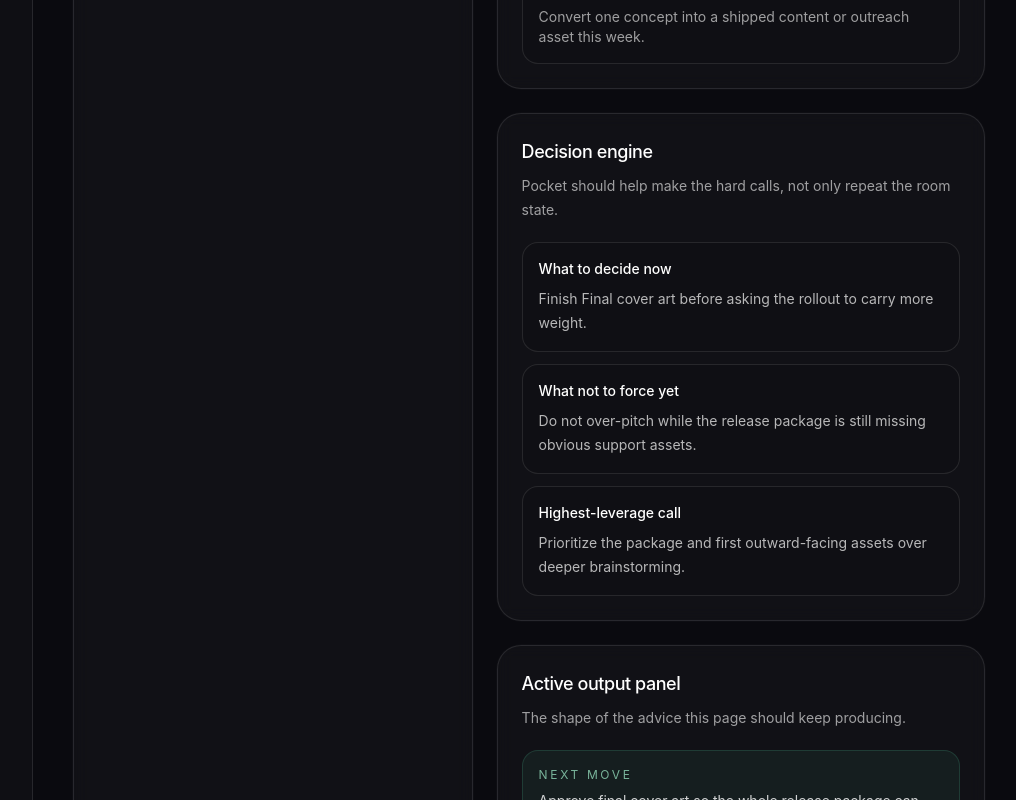
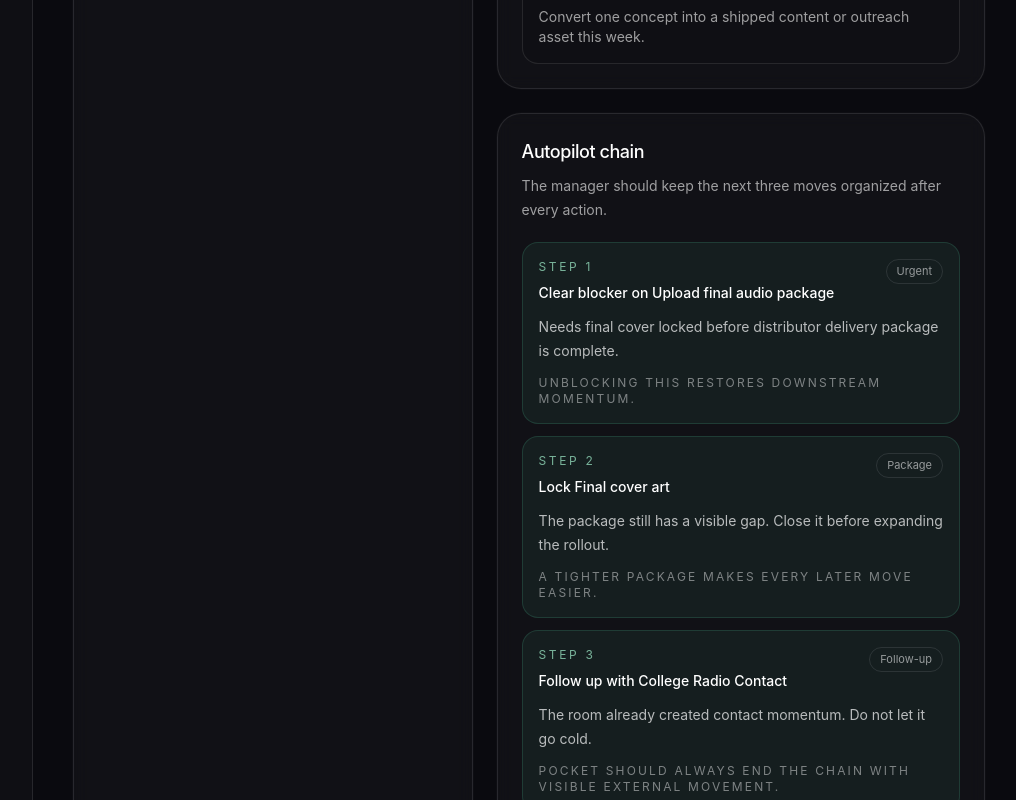
Before and after one commit to oogunbiyi22/pocket-manager, a Next.js app: page /manager in a window 1280 px wide. Shown: the part 3540-4340 px from the top of the page, without its empty margins (255-1271 px from the left). Built offline with nearby package versions, Linux system fonts and the light colour scheme.

Commit message:
Add Pocket Manager autopilot follow-through

```diff
--- a/src/app/manager/page.tsx
+++ b/src/app/manager/page.tsx
@@ -5,6 +5,7 @@ import { AppShell, Panel } from "@/components/app-shell";
 import { usePocket } from "@/components/pocket-provider";
 import { AIVoiceInputDemo } from "@/components/ui/ai-voice-input-demo";
 import {
+  getAutopilotRecommendations,
   getAudienceOwnershipLayer,
   getCompanionProfile,
   getCompanionActions,
@@ -30,6 +31,7 @@ export default function ManagerPage() {
   const missing = getWhatAmIMissing(activeProject);
   const companion = getCompanionProfile(activeProject);
   const companionActions = getCompanionActions(activeProject);
+  const autopilot = getAutopilotRecommendations(activeProject);
   const tasteBoard = getTasteBoard(activeProject);
   const decisionEngine = getDecisionEngine(activeProject);
   const revenueBrain = getRevenueBrain(activeProject);
@@ -142,6 +144,26 @@ export default function ManagerPage() {
                   <div className="text-xs uppercase tracking-[0.22em] text-emerald-200/70">{item.label}</div>
                   <div className="mt-2 font-medium text-white">{item.title}</div>
                   <div className="mt-2 text-white/60">{item.detail}</div>
+                </div>
+              ))}
+            </div>
+          </Panel>
+
+          <Panel title="Autopilot chain" description="The manager should keep the next three moves organized after every action.">
+            <div className="space-y-3 text-sm text-white/70">
+              {autopilot.map((item, index) => (
+                <div key={item.title} className="rounded-2xl border border-emerald-300/15 bg-emerald-300/6 px-4 py-4">
+                  <div className="flex items-start justify-between gap-3">
+                    <div>
+                      <div className="text-xs uppercase tracking-[0.22em] text-emerald-200/70">Step {index + 1}</div>
+                      <div className="mt-2 font-medium text-white">{item.title}</div>
+                    </div>
+                    <div className="rounded-full border border-white/10 px-2.5 py-1 text-[11px] text-white/55">
+                      {item.tone}
+                    </div>
+                  </div>
+                  <div className="mt-3 leading-6 text-white/70">{item.detail}</div>
+                  <div className="mt-3 text-xs uppercase tracking-[0.18em] text-white/45">{item.reason}</div>
                 </div>
               ))}
             </div>
--- a/src/app/projects/[projectId]/page.tsx
+++ b/src/app/projects/[projectId]/page.tsx
@@ -6,6 +6,7 @@ import { ChangeEvent, useState } from "react";
 import { AppShell, Panel } from "@/components/app-shell";
 import { usePocket } from "@/components/pocket-provider";
 import {
+  getAutopilotRecommendations,
   getAssetActionLinks,
   getAudienceOwnershipLayer,
   getCollaborationPockets,
@@ -53,6 +54,7 @@ export default function ProjectDetailPage() {
   }
 
   const timeline = getProjectTimeline(project);
+  const autopilot = getAutopilotRecommendations(project);
   const openTasks = getOpenTaskCount(project);
   const blockedTasks = getBlockedTaskCount(project);
   const readiness = getReleaseReadiness(project);
@@ -195,16 +197,16 @@ export default function ProjectDetailPage() {
 
         <Panel title="Immediate next actions" description="Keep the room narrow enough to move without drifting.">
           <div className="space-y-3 text-sm text-white/75">
-            {[
-              project.nextStep,
-              project.missingAssets[0] ? `Resolve: ${project.missingAssets[0]}` : "No missing asset at the top right now.",
-              project.tasks.find((task) => task.status !== "Done")?.title ?? "No open task at the top right now.",
-              project.outreach.find((item) => item.status === "Draft" || item.status === "Follow-up due")
-                ? `Outreach: ${project.outreach.find((item) => item.status === "Draft" || item.status === "Follow-up due")?.name}`
-                : "No urgent outreach follow-up right now.",
-            ].map((item) => (
-              <div key={item} className="rounded-2xl border border-emerald-300/15 bg-emerald-300/6 px-4 py-4">
-                {item}
+            {autopilot.map((item, index) => (
+              <div key={item.title} className="rounded-2xl border border-emerald-300/15 bg-emerald-300/6 px-4 py-4">
+                <div className="flex items-start justify-between gap-3">
+                  <div className="font-medium text-white">Step {index + 1}: {item.title}</div>
+                  <div className="rounded-full border border-white/10 px-2.5 py-1 text-[11px] text-white/55">
+                    {item.tone}
+                  </div>
+                </div>
+                <div className="mt-3 leading-6 text-white/70">{item.detail}</div>
+                <div className="mt-3 text-xs uppercase tracking-[0.18em] text-white/45">{item.reason}</div>
               </div>
             ))}
           </div>
--- a/src/app/projects/page.tsx
+++ b/src/app/projects/page.tsx
@@ -4,6 +4,7 @@ import Link from "next/link";
 import { AppShell, Panel } from "@/components/app-shell";
 import { usePocket } from "@/components/pocket-provider";
 import {
+  getAutopilotRecommendations,
   getDecisionEngine,
   getBlockedTaskCount,
   getOpenTaskCount,
@@ -64,6 +65,7 @@ export default function ProjectsPage() {
               const revenue = getRevenueBrain(project)[0];
               const roomState = roomStates.find((item) => item.id === project.id);
               const followThrough = getPostReleaseMode(project)[0];
+              const autopilot = getAutopilotRecommendations(project);
 
               return (
                 <Link
@@ -96,6 +98,17 @@ export default function ProjectsPage() {
                   <div className="mt-4 rounded-2xl border border-white/10 bg-black/10 px-4 py-3 text-sm text-white/65">
                     <span className="text-white">Follow-through:</span> {followThrough.detail}
                   </div>
+                  <div className="mt-4 rounded-2xl border border-emerald-300/15 bg-emerald-300/6 px-4 py-4 text-sm text-white/75">
+                    <div className="text-xs uppercase tracking-[0.22em] text-emerald-200/70">Autopilot chain</div>
+                    <div className="mt-3 space-y-2">
+                      {autopilot.slice(0, 2).map((item) => (
+                        <div key={item.title}>
+                          <div className="font-medium text-white">{item.title}</div>
+                          <div className="mt-1 text-white/60">{item.reason}</div>
+                        </div>
+                      ))}
+                    </div>
+                  </div>
                   <div className="mt-4 flex flex-wrap gap-2 text-[11px] text-white/55">
                     <span className="rounded-full border border-white/10 px-2.5 py-1">{openTasks} open tasks</span>
                     <span className="rounded-full border border-white/10 px-2.5 py-1">{blockedTasks} blocked</span>
--- a/src/components/pocket-provider.tsx
+++ b/src/components/pocket-provider.tsx
@@ -225,6 +225,9 @@ export function PocketProvider({ children }: { children: ReactNode }) {
             if (actionType === "Task") {
               return {
                 ...project,
+                nextStep: `Finish manager follow-through for ${project.nextStep.toLowerCase()}`,
+                managerNote: `Manager converted the room into a task lane: ${project.nextStep}`,
+                priorities: [`Finish manager follow-through`, ...project.priorities].slice(0, 5),
                 tasks: [
                   {
                     title: `Manager follow-through: ${project.nextStep}`,
@@ -241,6 +244,9 @@ export function PocketProvider({ children }: { children: ReactNode }) {
             if (actionType === "Pitch draft") {
               return {
                 ...project,
+                nextStep: `Review and send the draft for ${project.outreach[0]?.name ?? project.name}`,
+                managerNote: `Manager opened an outreach draft lane for ${project.name}.`,
+                priorities: [`Send outreach draft`, ...project.priorities].slice(0, 5),
                 outreach: project.outreach.map((item, index) =>
                   index === 0 ? { ...item, status: "Draft" } : item,
                 ),
@@ -250,6 +256,9 @@ export function PocketProvider({ children }: { children: ReactNode }) {
             if (actionType === "Content item") {
               return {
                 ...project,
+                nextStep: `Turn the queued content move into a scheduled post for ${project.name}.`,
+                managerNote: `Manager queued a content move for the room and pushed it into follow-through.`,
+                priorities: [`Schedule new content move`, ...project.priorities].slice(0, 5),
                 contentIdeas: [
                   `Queued by manager: ${project.contentIdeas[0] ?? "new rollout move"}`,
                   ...project.contentIdeas,
@@ -260,7 +269,9 @@ export function PocketProvider({ children }: { children: ReactNode }) {
             if (actionType === "Reminder") {
               return {
                 ...project,
+                nextStep: "Check the saved follow-up and keep the room moving today.",
                 managerNote: `${project.managerNote} Follow-up timing was saved so the room does not lose momentum.`,
+                priorities: [`Check saved follow-up timing`, ...project.priorities].slice(0, 5),
               };
             }
 
@@ -370,11 +381,26 @@ export function PocketProvider({ children }: { children: ReactNode }) {
               return project;
             }
 
+            const updatedTasks = project.tasks.map((task) =>
+              task.title === taskTitle ? { ...task, status, blocked: status === "Done" ? false : task.blocked } : task,
+            );
+            const nextOpenTask = updatedTasks.find((task) => task.status !== "Done");
+
             return {
               ...project,
-              tasks: project.tasks.map((task) =>
-                task.title === taskTitle ? { ...task, status, blocked: status === "Done" ? false : task.blocked } : task,
-              ),
+              tasks: updatedTasks,
+              nextStep:
+                status === "Done"
+                  ? nextOpenTask?.title ?? "Review the room and queue the next move."
+                  : `Move ${taskTitle.toLowerCase()} forward today.`,
+              managerNote:
+                status === "Done"
+                  ? `Task completed: ${taskTitle}. Pocket pushed the next room move to the front.`
+                  : `Task updated: ${taskTitle} is now ${status.toLowerCase()}.`,
+              priorities:
+                status === "Done"
+                  ? project.priorities.filter((item) => item !== taskTitle).slice(0, 5)
+                  : [taskTitle, ...project.priorities.filter((item) => item !== taskTitle)].slice(0, 5),
             };
           }),
         );
@@ -388,6 +414,15 @@ export function PocketProvider({ children }: { children: ReactNode }) {
 
             return {
               ...project,
+              nextStep:
+                status === "Sent"
+                  ? `Track replies from ${contactName} and queue the next outreach move.`
+                  : `Update and send outreach for ${contactName}.`,
+              managerNote:
+                status === "Sent"
+                  ? `Outreach moved live: ${contactName} was sent.`
+                  : `Outreach status changed for ${contactName}: ${status}.`,
+              priorities: [`Outreach: ${contactName}`, ...project.priorities.filter((item) => item !== `Outreach: ${contactName}`)].slice(0, 5),
               outreach: project.outreach.map((item) =>
                 item.name === contactName ? { ...item, status } : item,
               ),
@@ -454,6 +489,7 @@ export function PocketProvider({ children }: { children: ReactNode }) {
                 ...project,
                 nextStep: summary,
                 managerNote: `Manager generated a new execution move: ${summary}`,
+                priorities: [summary, ...project.priorities.filter((item) => item !== summary)].slice(0, 5),
                 tasks: [
                   {
                     title: summary,
@@ -470,7 +506,9 @@ export function PocketProvider({ children }: { children: ReactNode }) {
             if (input.intent === "Pitch draft") {
               return {
                 ...project,
+                nextStep: `Review and send the draft: ${summary}`,
                 managerNote: `Manager drafted an outreach angle around: ${summary}`,
+                priorities: [`Send draft: ${summary}`, ...project.priorities].slice(0, 5),
                 outreach: [
                   {
                     name: summary,
@@ -485,7 +523,9 @@ export function PocketProvider({ children }: { children: ReactNode }) {
             if (input.intent === "Content item") {
               return {
                 ...project,
+                nextStep: `Turn "${summary}" into a posted rollout move.`,
                 managerNote: `Manager queued a content move: ${summary}`,
+                priorities: [`Ship content: ${summary}`, ...project.priorities].slice(0, 5),
                 contentIdeas: [summary, ...project.contentIdeas].slice(0, 6),
               };
             }
@@ -505,6 +545,7 @@ export function PocketProvider({ children }: { children: ReactNode }) {
               ...project,
               managerNote: `Manager reminder saved: ${summary}`,
               nextStep: summary,
+              priorities: [summary, ...project.priorities].slice(0, 5),
             };
           }),
         );
@@ -550,6 +591,9 @@ export function PocketProvider({ children }: { children: ReactNode }) {
             return {
               ...project,
               missingAssets: project.missingAssets.filter((item) => item !== assetName),
+              nextStep: `Use ${assetName.toLowerCase()} to tighten the room package and move the rollout forward.`,
+              managerNote: `Missing asset resolved: ${assetName}. Pocket promoted the room package forward.`,
+              priorities: [`Use ${assetName}`, ...project.priorities.filter((item) => item !== `Use ${assetName}`)].slice(0, 5),
               assets: [
                 ...project.assets,
                 {
--- a/src/lib/backstage-data.ts
+++ b/src/lib/backstage-data.ts
@@ -846,6 +846,68 @@ export function getProjectTriageBoard(sourceProjects: Project[] = projects) {
   });
 }
 
+export function getAutopilotRecommendations(project: Project) {
+  const blockedTask = project.tasks.find((task) => task.blocked);
+  const nextTask = project.tasks.find((task) => task.status !== "Done");
+  const followUp = project.outreach.find((item) => item.status === "Follow-up due");
+  const draftOutreach = project.outreach.find((item) => item.status === "Draft" || item.status === "Not contacted");
+  const missingAsset = project.missingAssets[0];
+  const contentIdea = project.contentIdeas[0];
+  const readiness = getReleaseReadiness(project);
+
+  const chain = [
+    {
+      title: blockedTask ? `Clear blocker on ${blockedTask.title}` : project.nextStep,
+      detail: blockedTask?.unblock ?? "Push the main room move before the day gets fragmented.",
+      tone: blockedTask ? "Urgent" : readiness.score >= 75 ? "Ready" : "Active",
+      reason: blockedTask ? "Unblocking this restores downstream momentum." : "This is the highest-leverage room action right now.",
+    },
+    {
+      title: missingAsset ? `Lock ${missingAsset}` : `Finish ${nextTask?.title ?? "the active room task"}`,
+      detail: missingAsset
+        ? "The package still has a visible gap. Close it before expanding the rollout."
+        : `${nextTask?.dueLabel ?? "Today"} · keep execution moving so the room does not slip back into planning.`,
+      tone: missingAsset ? "Package" : "Execution",
+      reason: missingAsset ? "A tighter package makes every later move easier." : "Finishing active work keeps pressure from stacking up.",
+    },
+    {
+      title: followUp
+        ? `Follow up with ${followUp.name}`
+        : draftOutreach
+          ? `Send ${draftOutreach.name}`
+          : `Ship ${contentIdea ?? "one visible content move"}`,
+      detail: followUp
+        ? "The room already created contact momentum. Do not let it go cold."
+        : draftOutreach
+          ? "A drafted contact is close enough to become a real outward move."
+          : "Use one idea to create external proof of motion this week.",
+      tone: followUp ? "Follow-up" : draftOutreach ? "Outreach" : "Output",
+      reason: "Pocket should always end the chain with visible external movement.",
+    },
+  ];
+
+  return chain;
+}
+
+export function getAutopilotStack(sourceProjects: Project[] = projects) {
+  return sourceProjects
+    .flatMap((project) =>
+      getAutopilotRecommendations(project).map((item, index) => ({
+        id: `${project.id}-autopilot-${index}`,
+        projectId: project.id,
+        projectName: project.name,
+        step: index + 1,
+        title: item.title,
+        detail: item.detail,
+        tone: item.tone,
+        reason: item.reason,
+        score: (index === 0 ? 90 : index === 1 ? 72 : 58) + Math.max(0, 21 - project.daysLeft),
+      })),
+    )
+    .sort((left, right) => right.score - left.score)
+    .slice(0, 6);
+}
+
 export function getPocketExecutionLanes(sourceProjects: Project[] = projects) {
   return [
     {
```
Also changed, not shown: src/app/dashboard/page.tsx (+28 -0 lines).
